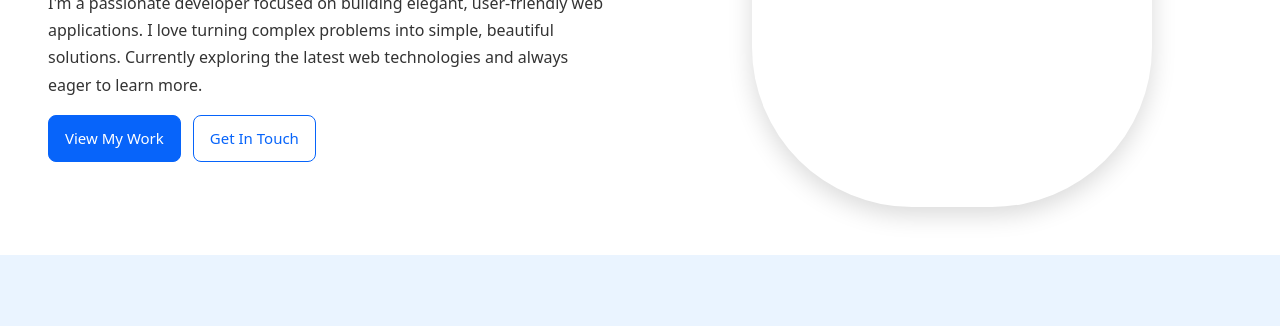
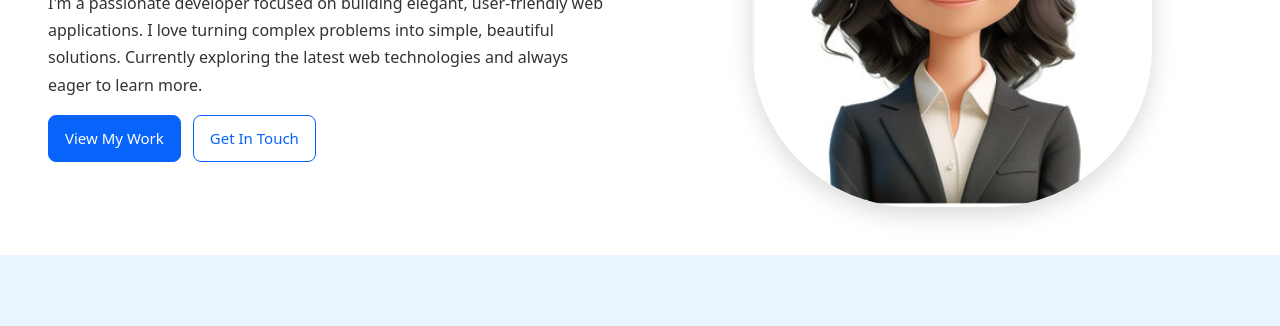
Before and after one commit to krupa06-dotcom/krupa_parmar.github.io, a plain HTML site: page index.html in a window 1280 px wide. Shown: the part 289-615 px from the top of the page. Drawn offline with nearby package versions, Linux system fonts and the light colour scheme; files whose address does not match are found by name.

Commit message:
Update index.html

```diff
--- a/index.html
+++ b/index.html
@@ -49,7 +49,7 @@
       </div>
     </div>
     <div class="intro-image">
-      <img src="images/avatar1.PNG" alt="Your Profile Photo">
+      <img src="avatar1.PNG" alt="Your Profile Photo">
     </div>
     </div>
   </main>
```
